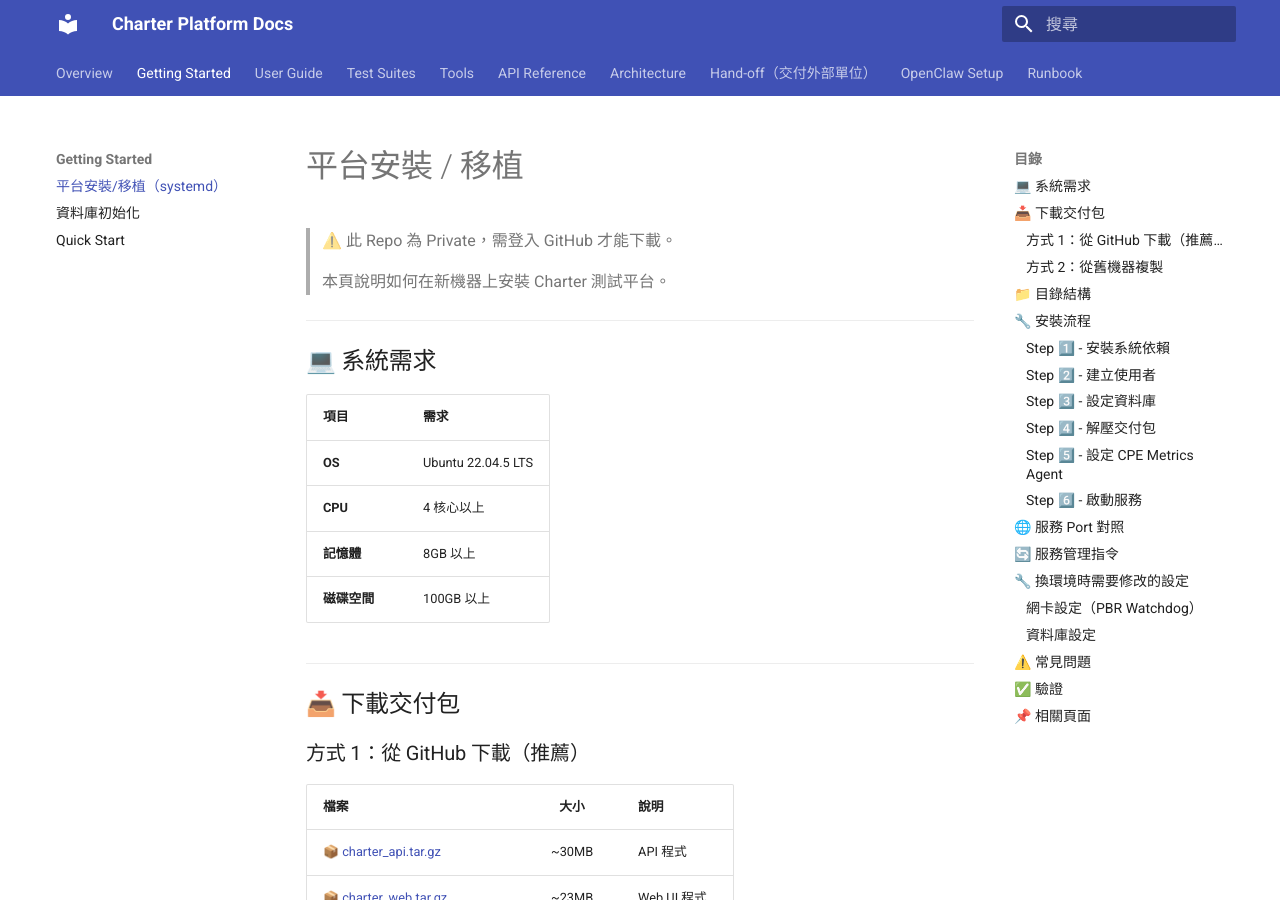
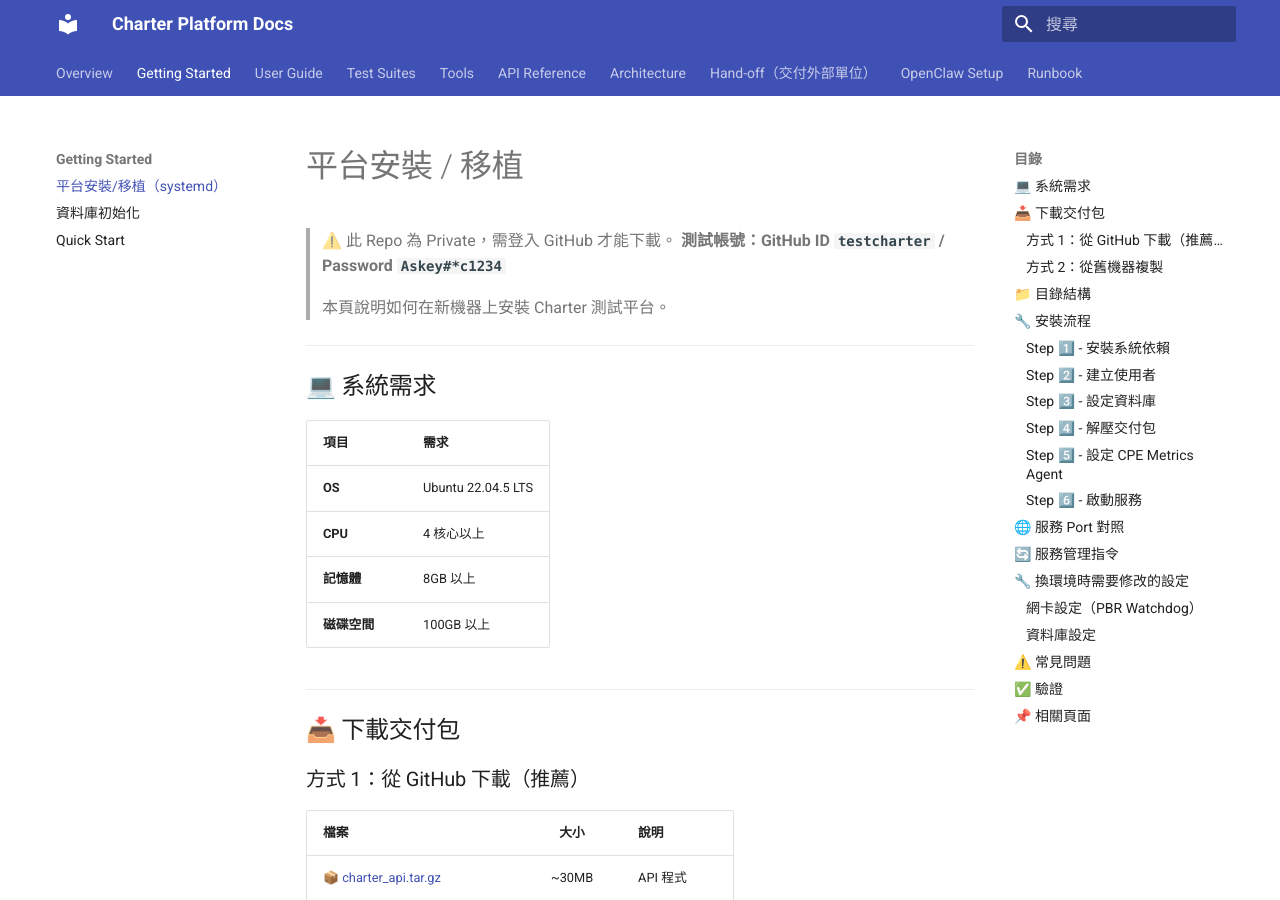
Before and after one commit to askeywifisit-ui/charter_project, an MkDocs documentation site: the page built from docs/charter_site/docs/getting_started/platform_install.md, in a window 1280 px wide and 900 px high. Built offline with MkDocs 1.6.1 and Material for MkDocs 9.7.7, drawn with Linux system fonts in a browser that asks for light colours; comment, search, counter and statistics services are not loaded.

Commit message:
Add GitHub test account to platform_install page

```diff
--- a/docs/charter_site/docs/getting_started/platform_install.md
+++ b/docs/charter_site/docs/getting_started/platform_install.md
@@ -1,6 +1,7 @@
 # 平台安裝 / 移植
 
 > ⚠️ 此 Repo 為 Private，需登入 GitHub 才能下載。
+> **測試帳號：GitHub ID `testcharter` / Password `Askey#*c1234`**
 
 > 本頁說明如何在新機器上安裝 Charter 測試平台。
 
```
